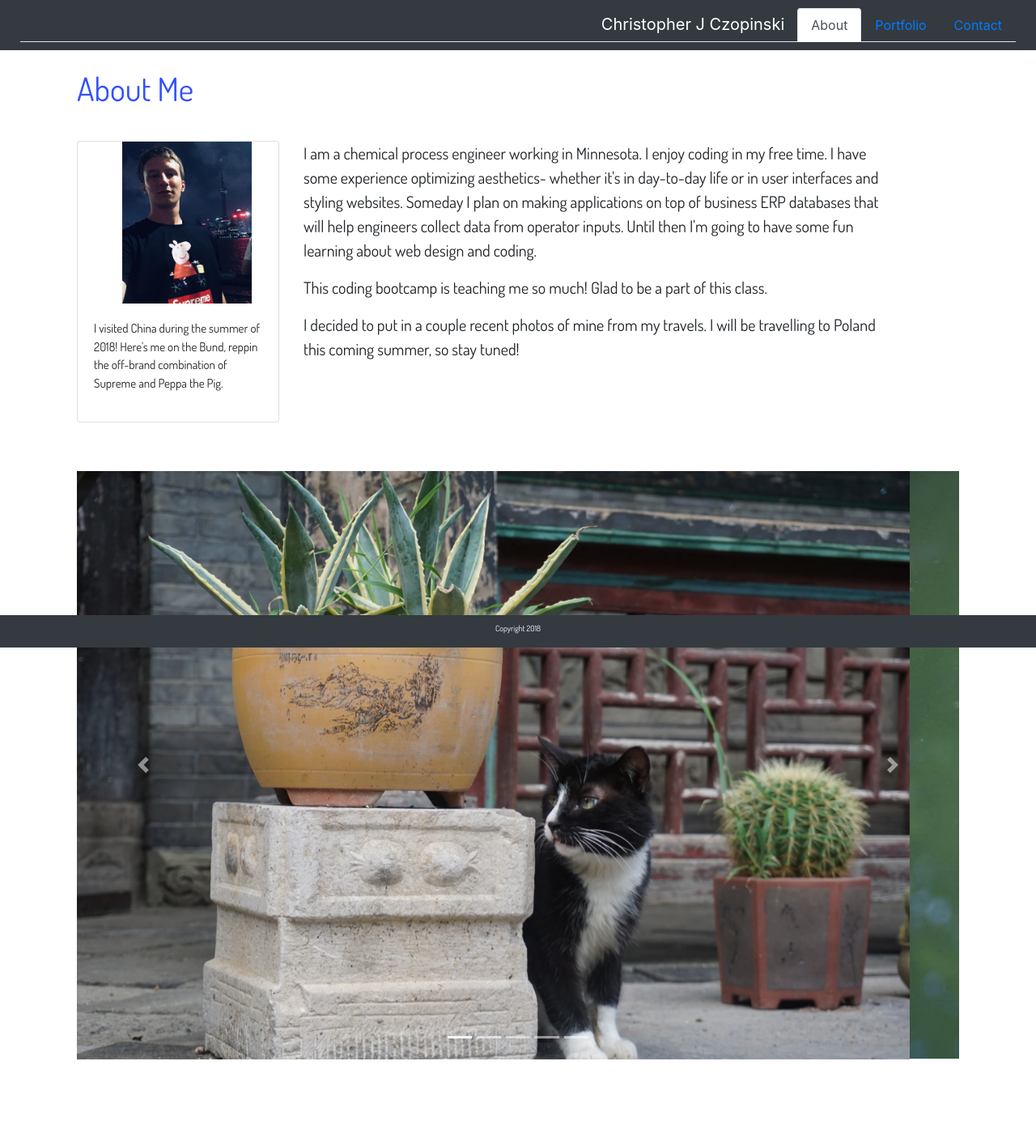
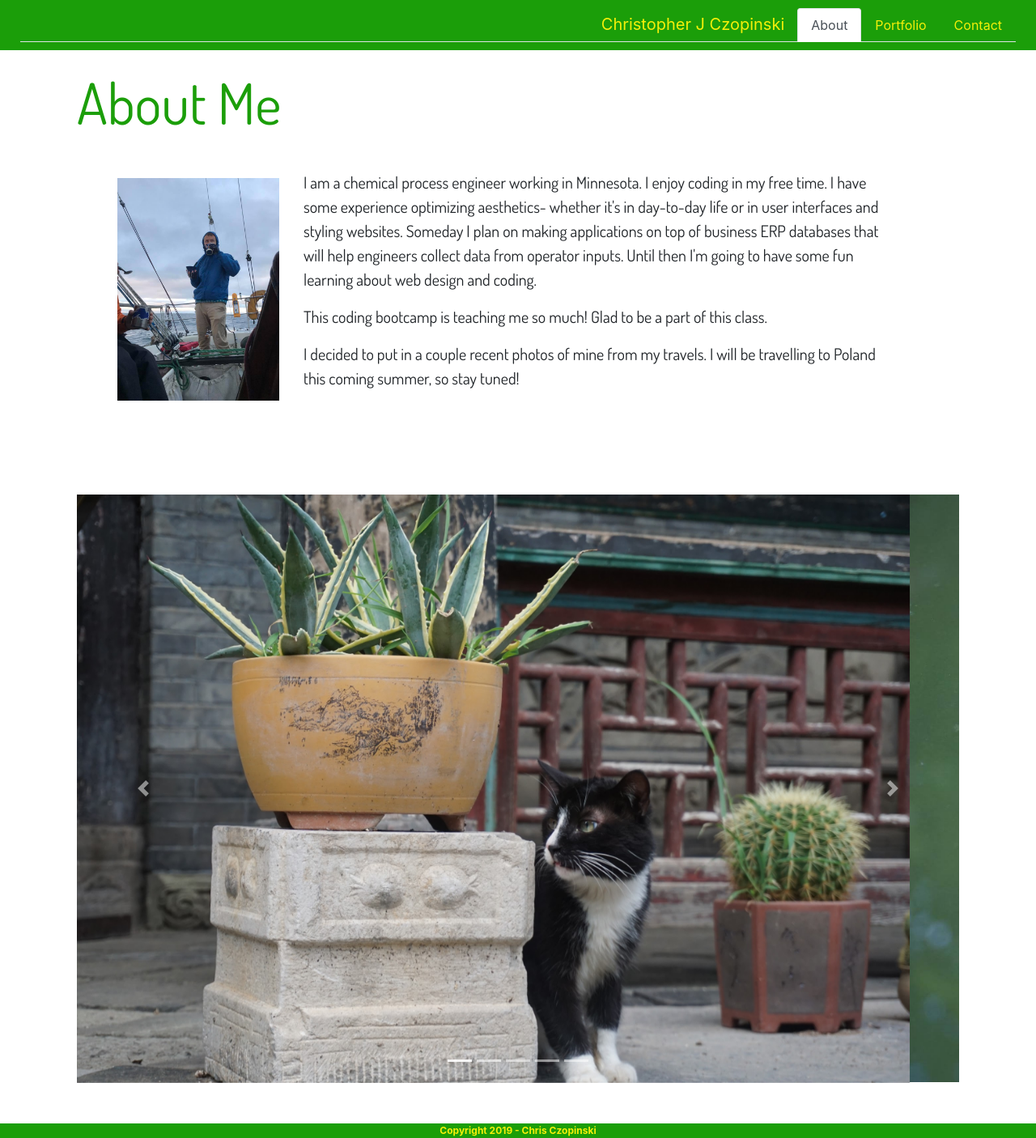
Before and after one commit to czops/Bootstrap-Portfolio, a plain HTML site: page index.html in a window 1280 px wide. Shown: the whole page at 81% size. Before the commit the page ends 1359 px from the top, so only its background shows below. Drawn offline with nearby package versions, Linux system fonts and the light colour scheme.

Commit message:
making small styling changes to make site more aesthetically pleasing

```diff
--- a/assets/css/style.css
+++ b/assets/css/style.css
@@ -3,13 +3,34 @@
     background-color: rgb(68, 68, 68);
 }*/
 
+/* Navbar color and properties changes */
+.navbar-custom {
+    background-color: rgb(27, 158, 9);
+}
+/* change the brand and text color */
+.navbar-custom .navbar-brand,
+.navbar-custom .navbar-text {
+    color: rgb(243, 239, 10);
+}
+/* change the link color */
+.navbar-custom .navbar-nav .nav-link {
+    color: rgb(243, 239, 10);;
+}
+/* change the color of active or hovered links */
+.navbar-custom .nav-item.active .nav-link,
+.navbar-custom .nav-item:focus .nav-link,
+.navbar-custom .nav-item:hover .nav-link {
+    color: #f87102;
+}
+
 h1 {
     font-family: 'Dosis', sans-serif;
+    font-size:70px;
     border-bottom: 2px;
     border-color: rgb(0, 0, 0);
     padding-top: 10px;
     padding-bottom: 10px;
-    color:rgb(50, 81, 255);
+    color:rgb(27, 158, 9);
 }
 
 h3{
@@ -32,21 +53,24 @@ p{
     padding: 10px;
 }
 
-
-
 #selfie{
     position: center;
-    margin-left: 55px;
+    margin-left: 50px;
+    margin-top:10px;
 }
 
-.footer{
+#selfie-card{
+    border-color: rgba(255, 255, 255, 0);
+}
+
+/* .footer{
     font-family: 'Dosis', sans-serif;
     position: fixed;
     left: 0;
     bottom:0;
     width: 100%;
     margin-top:20px;
-}
+} */
 
 .container{
     margin-bottom: 40px;
@@ -58,6 +82,12 @@ p{
 
 .a{
     font-family: 'Dosis', sans-serif;
+
+}
+
+.nav-link{
+
+    color: rgb(243, 239, 10);
 }
 
 /*This is specific to the contact page*/
@@ -84,3 +114,19 @@ textarea {
   display: block;
   width: 100%;
 }
+
+
+.footerstyle {
+    /* position: absolute;
+    left: 0; */
+    /* width: 100%; */
+    background-color: rgb(27, 158, 9);
+    font-size: 12px;
+    color:  rgb(243, 239, 10);
+    text-align: center;
+ }
+
+ .bg-dark {
+     background-color: rgb(27, 158, 9);
+
+ }
--- a/index.html
+++ b/index.html
@@ -17,10 +17,10 @@
 <!--STILL NEED TO ADD A COLLAPSE AND NAVBAR-COLLAPSE-->
 
 <body>
-    <div class="container-fluid bg-dark justify-content-end">
+    <div class="container-fluid justify-content-end navbar-custom">
         <div class="row">
             <div class="col">
-                <ul class="nav navbar-expand-lg navbar-dark justify-content-end nav-tabs">
+                <ul class="nav navbar-expand-lg justify-content-end nav-tabs">
                     <a class="navbar-brand flex-row" href="index.html">Christopher J Czopinski</a>
                     <li class="nav-item">
                         <a class="nav-link active" href="index.html">About</a>
@@ -50,11 +50,10 @@
         <!--Using a card element here to contain my photo - this is also in the same container as the the header of the content-->
         <div class="row">
             <div class="col-lg-3 col-md-6 col-sm-12">
-                <div class="card">
-                    <img id="selfie" src="assets/images/peppa-Shanghai.jpg" alt="Card image cap" style="width:160px;height:200px;">
+                <div id = "selfieCard" class="card border-0">
+                    <img id="selfie" src="assets/images/sailin.jpg" alt="Card image cap" style="width:200px;height:275px;">
                     <div class="card-body">
-                        <p id="card-caption">I visited China during the summer of 2018! Here's me on the Bund, reppin
-                            the off-brand combination of Supreme and Peppa the Pig.</p>
+                        <p id="card-caption"></p>
                     </div>
                 </div>
             </div>
@@ -68,6 +67,7 @@
                 <p>I decided to put in a couple recent photos of mine from my travels. I will be travelling to Poland
                     this coming summer, so stay tuned!</p>
             </div>
+
         </div>
     </div>
 
@@ -124,8 +124,14 @@
 
     <!--Adding a footer to this page using the position fixed call in CSS-->
 
-    <div class=" bg-dark justify-content footer">
+    <!-- <div class=" bg-light justify-content footer">
         <h3>Copyright 2018</h3>
+    </div> -->
+
+    <div class="footerstyle col-lg-12 col-md-12 col-sm-12">
+        <div class="content has-text-centered">
+            <strong>Copyright 2019 - Chris Czopinski</strong>
+        </div>
     </div>
 
 
```
Also changed, not shown: contact.html (+22 -11 lines), portfolio.html (+27 -14 lines), assets/images/sailin.jpg (added).
